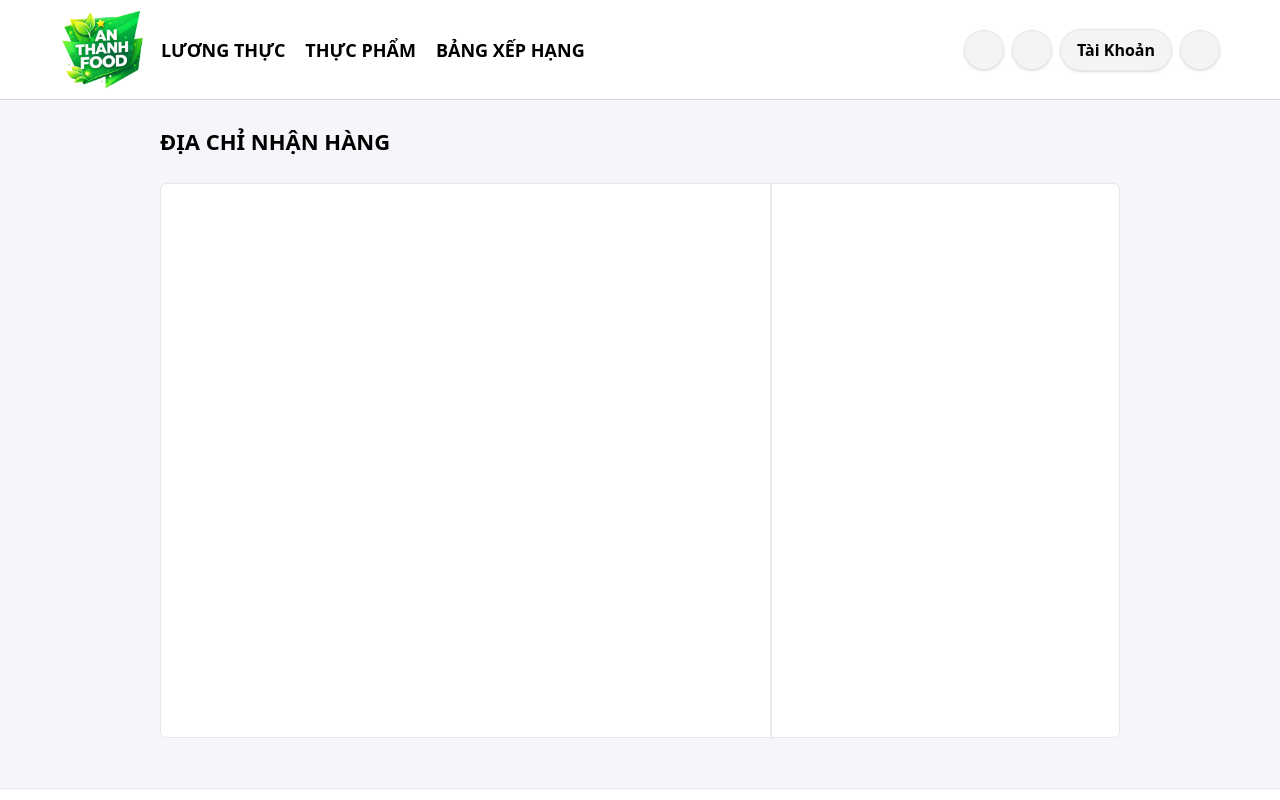
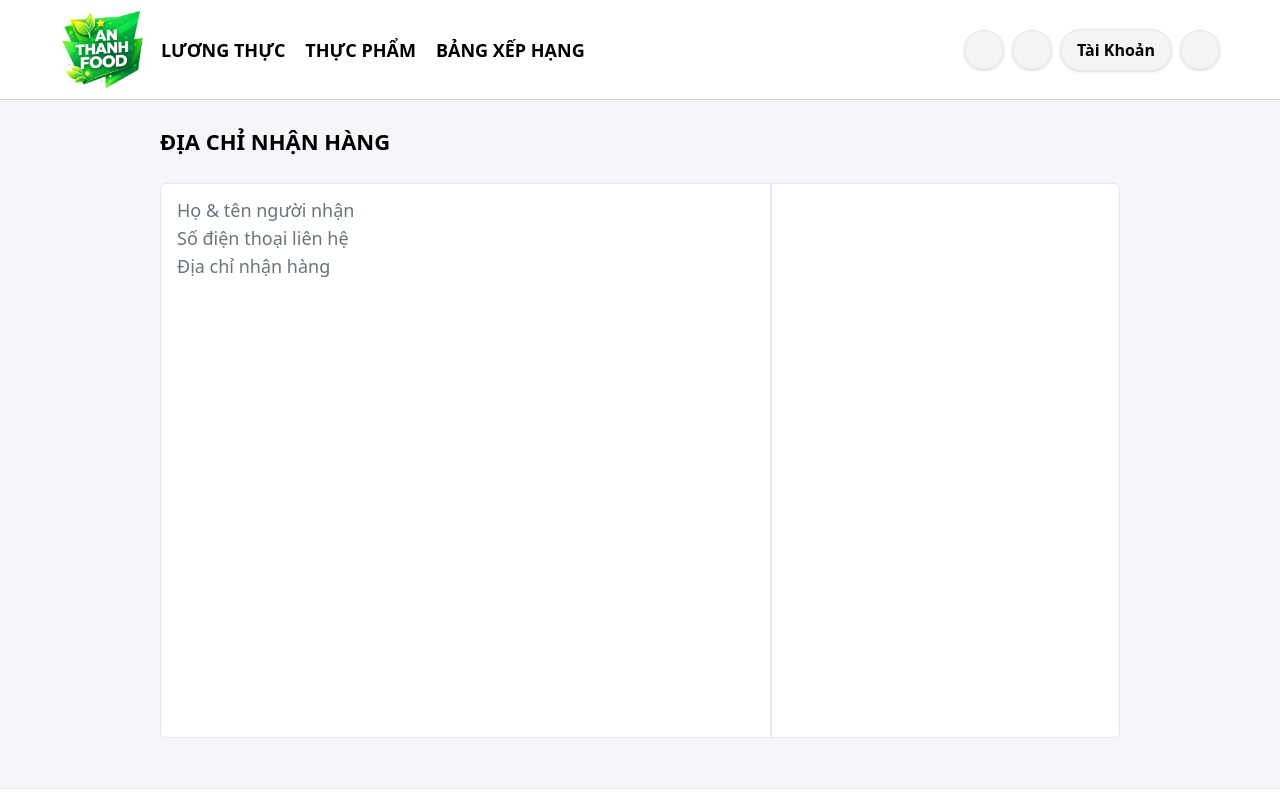
Before and after one commit to SongDuy/web-an-thanh-food, a React (Create React App) app: page /account/address in a window 1280 px wide. Shown: the top 800 px of the page. Built offline with nearby package versions, Linux system fonts and the light colour scheme; some icons are missing; what i18n-iso-countries would draw is missing.

Commit message:
Update new

```diff
--- a/src/pages/account/Address.js
+++ b/src/pages/account/Address.js
@@ -39,7 +39,17 @@ const AddressPage = () => {
 
                 <div className="w-full h-[555px] grid grid-cols-11 bg-white rounded-md border">
                     <div className="col-span-7 px-4 py-3 border-r">
-
+                        <div className="w-full">
+                            <h1 className="text-lg text-gray-500">
+                                Họ & tên người nhận
+                            </h1>
+                            <h1 className="text-lg text-gray-500">
+                                Số điện thoại liên hệ
+                            </h1>
+                            <h1 className="text-lg text-gray-500">
+                                Địa chỉ nhận hàng
+                            </h1>
+                        </div>
                     </div>
                     <div className="col-span-4 px-4 py-3 border-l">
 
```
